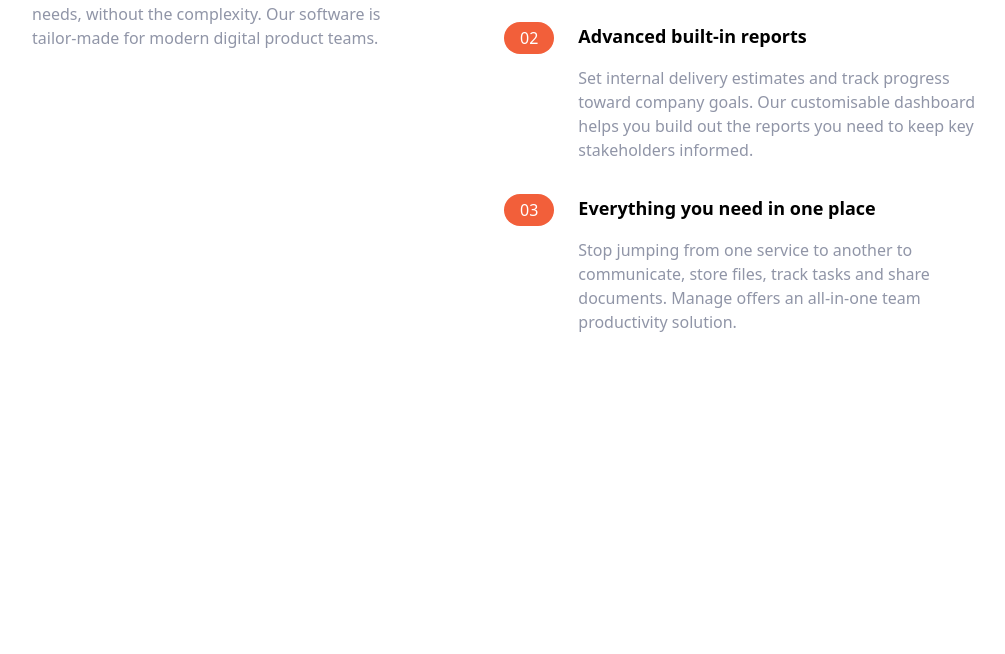
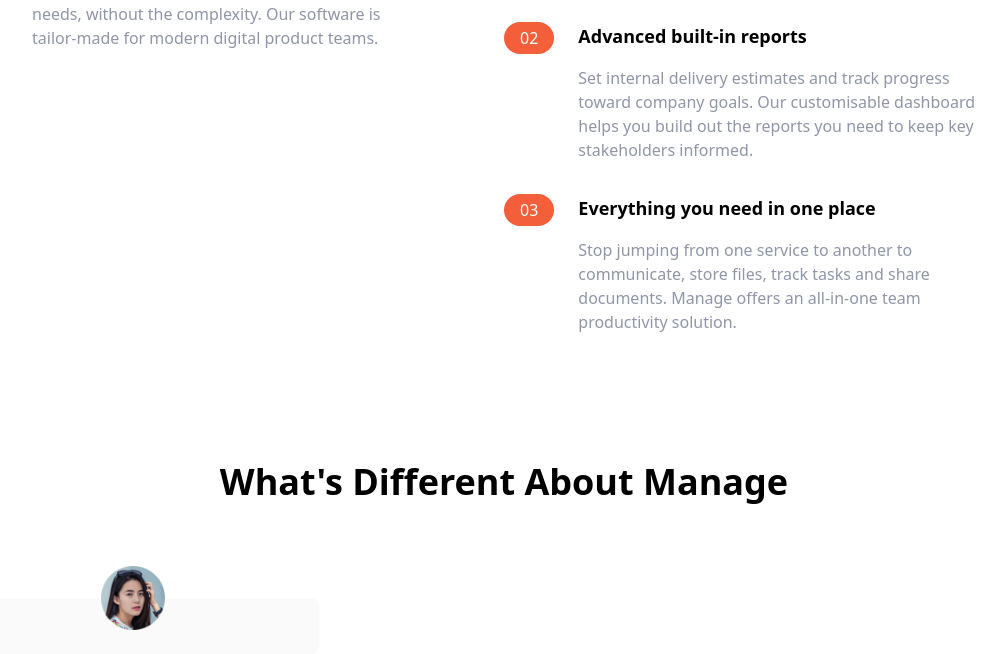
Before and after one commit to misikir21/manage-tailwind, a website: page index.html in a window 1280 px wide. Shown: the part 806-1460 px from the top of the page, without its empty margins (136-1141 px from the left). Before the commit the page ends 1140 px from the top, so only its background shows below. Drawn offline with Linux system fonts and the light colour scheme.

Commit message:
add secto testioial

```diff
--- a/index.html
+++ b/index.html
@@ -202,5 +202,16 @@
 				</div>
 			</div>
 		</section>
+		<section id="testiom">
+			<div class="max-w-6xl px-5 mx-auto mt-32 text-center">
+				<h2 class="text-4xl font-bold text-center">
+					What's Different About Manage
+				</h2>
+				<div class="flex flex-col mt-24 md:flex-row md:space-x-6">
+					<div class="flex flex-col items-center p-6 space-y-6 rounded-lg bg-veryLightGray md:w-1/3">
+					<img src="./img/avatar-anisha.png" alt="" class="w-16 -mt-14">
+				</div>
+			</div>
+		</section>
 	</body>
 </html>
```
Also changed, not shown: css/main.css.
